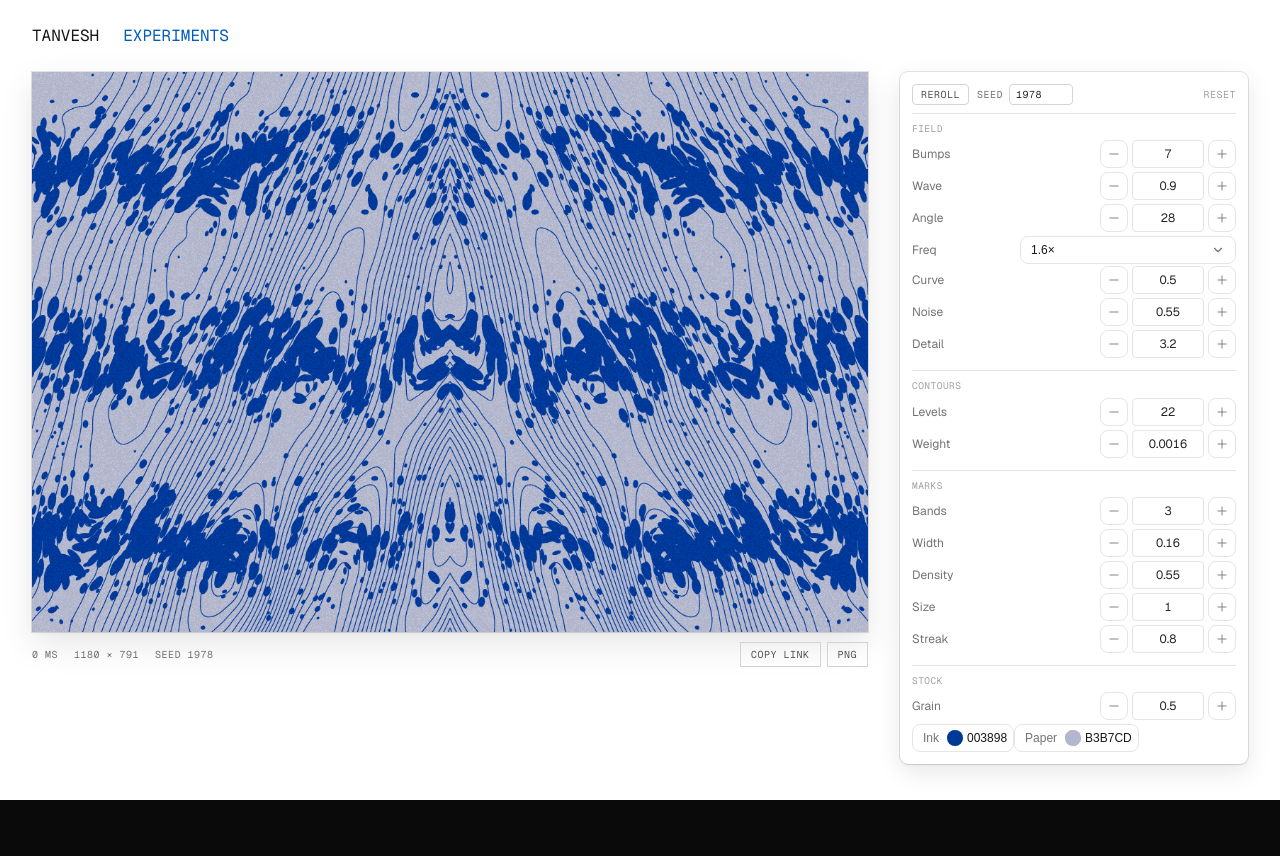
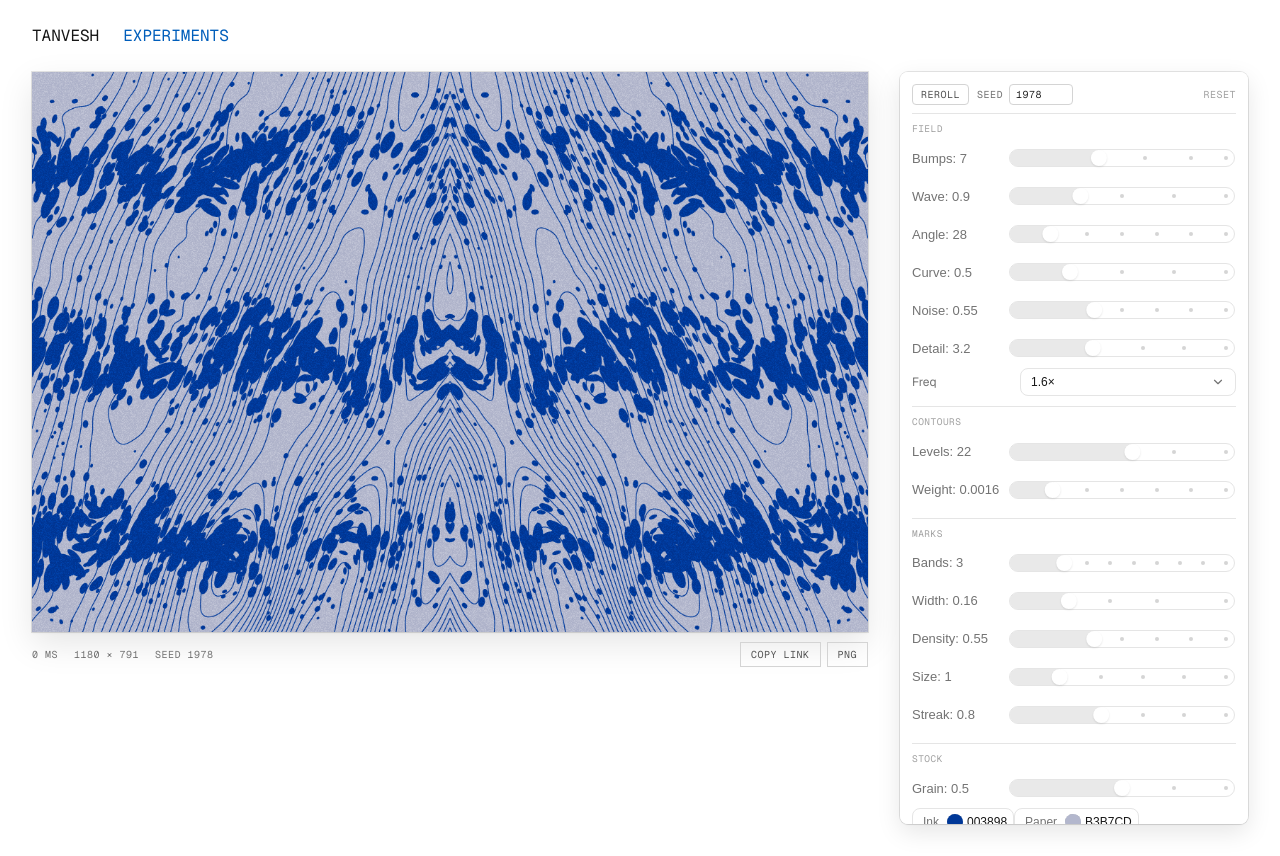
Before and after one commit to tanvesh01/paper-portfolio, a Next.js app: page /experiments in a window 1280 px wide. Before the commit the page ends 800 px from the top, so only its background shows below. Built offline with nearby package versions, Linux system fonts and the light colour scheme.

Commit message:
Draw slider steps as dots instead of +- steppers
Amp-Thread-ID: https://ampcode.com/threads/T-01a16824-af00-765d-850e-bf29b9e7b4d1
Co-authored-by: Amp <amp@ampcode.com>

```diff
--- a/components/plate/PlateStudio.tsx
+++ b/components/plate/PlateStudio.tsx
@@ -1,23 +1,15 @@
 "use client";
 
 import { useCallback, useEffect, useMemo, useRef, useState } from "react";
-import { Minus, Plus } from "lucide-react";
-import { Button } from "@/components/ui/button";
+import { Slider } from "@/components/ui/slider";
 import { ColorPickerPopover } from "@/components/ui/color-picker";
 import { Select, SelectContent, SelectItem, SelectTrigger } from "@/components/ui/select";
 import { DEFAULT_PARAMS, renderProcedural, type ProceduralParams } from "./engine";
 import { encodeParams } from "./params";
+import { AXIS_GROUPS, WAVE_FREQS, nearestIndex } from "./axes";
 
 const ASPECT = 1.492;
 const PLATE_WIDTH = 1180;
-
-/**
- * The wave frequencies worth offering.
- *
- * A continuous track spends most of its travel on frequencies that shimmer rather than
- * read, so the useful ones are a fixed list and Freq is a Select instead of a slider.
- */
-const WAVE_FREQS = [0.5, 1, 1.6, 2.5, 3.5];
 
 /**
  * The plate, driven by Fluid Functionalism components.
@@ -99,19 +91,28 @@ export default function PlateStudio({
 
   /** The groups, as data, so each shell can lay them out differently. */
   const groups = useMemo(
-    () => [
-      {
-        title: "Field",
+    () =>
+      AXIS_GROUPS.map((group) => ({
+        title: group.title,
         rows: (
           <>
-            <Axis label="Bumps" value={params.bumpCount} min={0} max={18} step={1} onChange={(v) => set("bumpCount", v)} />
-            <Axis label="Wave" value={params.waveAmp} min={0} max={3} step={0.05} onChange={(v) => set("waveAmp", v)} />
-            <Axis label="Angle" value={params.waveAngle} min={0} max={180} step={1} onChange={(v) => set("waveAngle", v)} />
+            {group.axes.map((axis) => (
+              <Axis
+                key={axis.key}
+                label={axis.label}
+                value={params[axis.key]}
+                steps={axis.steps}
+                onChange={(v) => set(axis.key, v)}
+              />
+            ))}
+            {group.title === "Field" && (
               <Row label="Freq">
                 <Select
                   size="compact"
-                value={String(nearest(WAVE_FREQS, params.waveFreq))}
-                onValueChange={(index) => set("waveFreq", WAVE_FREQS[Number(index)] ?? WAVE_FREQS[0])}
+                  value={String(nearestIndex(WAVE_FREQS, params.waveFreq))}
+                  onValueChange={(index) =>
+                    set("waveFreq", WAVE_FREQS[Number(index)] ?? WAVE_FREQS[0])
+                  }
                 >
                   <SelectTrigger aria-label="Wave frequency" className="w-full justify-between" />
                   <SelectContent>
@@ -123,38 +124,9 @@ export default function PlateStudio({
                   </SelectContent>
                 </Select>
               </Row>
-            <Axis label="Curve" value={params.waveCurve} min={0} max={2} step={0.05} onChange={(v) => set("waveCurve", v)} />
-            <Axis label="Noise" value={params.noiseAmp} min={0} max={1.5} step={0.02} onChange={(v) => set("noiseAmp", v)} />
-            <Axis label="Detail" value={params.noiseScale} min={0.5} max={8} step={0.1} onChange={(v) => set("noiseScale", v)} />
-          </>
-        ),
-      },
-      {
-        title: "Contours",
-        rows: (
+            )}
+            {group.title === "Stock" && (
               <>
-            <Axis label="Levels" value={params.contourLevels} min={0} max={40} step={1} onChange={(v) => set("contourLevels", v)} />
-            <Axis label="Weight" value={params.contourWeight} min={0.0006} max={0.006} step={0.0002} onChange={(v) => set("contourWeight", v)} />
-          </>
-        ),
-      },
-      {
-        title: "Marks",
-        rows: (
-          <>
-            <Axis label="Bands" value={params.bands} min={1} max={10} step={1} onChange={(v) => set("bands", v)} />
-            <Axis label="Width" value={params.bandWidth} min={0.03} max={0.5} step={0.01} onChange={(v) => set("bandWidth", v)} />
-            <Axis label="Density" value={params.dotDensity} min={0} max={1.5} step={0.02} onChange={(v) => set("dotDensity", v)} />
-            <Axis label="Size" value={params.dotScale} min={0.4} max={3} step={0.05} onChange={(v) => set("dotScale", v)} />
-            <Axis label="Streak" value={params.dotStreak} min={0} max={2} step={0.02} onChange={(v) => set("dotStreak", v)} />
-          </>
-        ),
-      },
-      {
-        title: "Stock",
-        rows: (
-          <>
-            <Axis label="Grain" value={params.grain} min={0} max={1} step={0.02} onChange={(v) => set("grain", v)} />
                 <ColorPickerPopover
                   size="compact"
                   value={params.ink}
@@ -170,11 +142,13 @@ export default function PlateStudio({
                   triggerClassName="w-full justify-between"
                 />
               </>
+            )}
+          </>
         ),
-      },
-    ],
+      })),
     [params, set],
   );
+
 
   const canvas = (
     <canvas ref={canvasRef} className="block h-auto w-full" aria-label="Procedural plate" />
@@ -300,99 +274,28 @@ function Row({ label, children }: { label: string; children: React.ReactNode })
 interface AxisProps {
   label: string;
   value: number;
-  min: number;
-  max: number;
-  step: number;
+  /** The stops this axis snaps to; each renders as a dot on the track. */
+  steps: number[];
   onChange: (value: number) => void;
 }
 
 /**
- * One numeric axis, as a stepper.
+ * One numeric axis, drawn as a slider with a dot at every stop.
  *
- * A stepper rather than a slider because the panel is read as a list of exact numbers: a
- * slider's track is 216px wide and cannot be aimed at a specific value, while a stepper
- * lands on the step grid every time and the number stays typeable.
- *
- * The value is snapped to the grid before it reaches state, and trimmed of float noise,
- * so equal plates serialise to equal URLs.
+ * The dots are the point: a continuous track gave no sense of where a control could land,
+ * and the thumb is 16px wide, so without them the reader cannot tell 22 levels from 24.
+ * The value label is click-to-edit, so an exact number is still one click away.
  */
-function Axis({ label, value, min, max, step, onChange }: AxisProps) {
-  const nudge = (direction: -1 | 1) => {
-    const next = roundToStep(value + direction * step, min, step);
-    onChange(Math.max(min, Math.min(max, next)));
-  };
-
+function Axis({ label, value, steps, onChange }: AxisProps) {
   return (
-    <div className="mb-1 flex items-center gap-2">
-      <label
-        htmlFor={`axis-${label}`}
-        className="min-w-[5.5rem] font-sans text-[12px] leading-[18px] text-neutral-500"
-      >
-        {label}
-      </label>
-
-      <div className="flex min-w-0 flex-1 items-center justify-end gap-1">
-        <Button
-          type="button"
-          size="icon-compact"
-          variant="ghost"
-          onClick={() => nudge(-1)}
-          disabled={value <= min}
-          aria-label={`Decrease ${label}`}
-          className="border border-neutral-200 text-neutral-500"
-        >
-          <Minus aria-hidden="true" />
-        </Button>
-
-        <input
-          id={`axis-${label}`}
-          type="number"
-          inputMode="decimal"
-          value={trimNumber(value)}
-          min={min}
-          max={max}
-          step={step}
-          onChange={(event) => {
-            const parsed = Number.parseFloat(event.target.value);
-            if (Number.isFinite(parsed)) {
-              onChange(Math.max(min, Math.min(max, roundToStep(parsed, min, step))));
-            }
-          }}
-          className="h-7 w-[4.5rem] min-w-0 rounded border border-neutral-200 bg-white px-1 text-center font-sans text-[12px] tabular-nums text-neutral-800 outline-none focus:border-neutral-500 [appearance:textfield] [&::-webkit-inner-spin-button]:appearance-none [&::-webkit-outer-spin-button]:appearance-none"
+    <Slider
+      size="compact"
+      label={label}
+      value={value}
+      steps={steps}
+      showSteps
+      onChange={(next) => onChange(next as number)}
+      className="[&>span:first-child]:min-w-[5.5rem] !mb-0.5"
     />
-
-        <Button
-          type="button"
-          size="icon-compact"
-          variant="ghost"
-          onClick={() => nudge(1)}
-          disabled={value >= max}
-          aria-label={`Increase ${label}`}
-          className="border border-neutral-200 text-neutral-500"
-        >
-          <Plus aria-hidden="true" />
-        </Button>
-      </div>
-    </div>
   );
 }
-
-/** Snap to the step grid and trim float noise, so equal plates give equal URLs. */
-function roundToStep(value: number, min: number, step: number): number {
-  const snapped = Math.round((value - min) / step) * step + min;
-  return Number(snapped.toFixed(4));
-}
-
-/** Drop trailing zeros so a stepper reads "7", not "7.0000". */
-function trimNumber(value: number): string {
-  return String(Number(value.toFixed(4)));
-}
-
-/** The index of the nearest entry, for a value that must land on a fixed set. */
-function nearest(values: number[], target: number): number {
-  let best = 0;
-  for (let i = 1; i < values.length; i += 1) {
-    if (Math.abs((values[i] ?? 0) - target) < Math.abs((values[best] ?? 0) - target)) best = i;
-  }
-  return best;
-}
--- /dev/null
+++ b/components/plate/axes.ts
@@ -0,0 +1,100 @@
+import { DEFAULT_PARAMS, type ProceduralParams } from "./engine";
+
+/** The numeric fields the panel drives. Colours and the seed are handled separately. */
+export type NumericKey = Exclude<keyof ProceduralParams, "ink" | "paper" | "contourInk">;
+
+export interface AxisDef {
+  key: NumericKey;
+  label: string;
+  /**
+   * The stops this axis snaps to; each renders as a dot on the track.
+   *
+   * A plain `step` was wrong here: the slider snaps the *value* to the grid, so a coarse
+   * step silently moved the tuned defaults (Bumps 7 became 8, Angle 28 became 20). An
+   * explicit list keeps every default exactly where the plate was designed, and the
+   * number of entries is what makes the dots readable on a 216px track.
+   */
+  steps: number[];
+}
+
+export interface AxisGroup {
+  title: string;
+  axes: AxisDef[];
+}
+
+/**
+ * Every list below contains that axis's default, so the untouched page still renders the
+ * plate it was tuned around. `assertDefaultsAreStops` enforces it at module load.
+ */
+export const AXIS_GROUPS: AxisGroup[] = [
+  {
+    title: "Field",
+    axes: [
+      { key: "bumpCount", label: "Bumps", steps: [0, 3, 7, 11, 15, 18] },
+      { key: "waveAmp", label: "Wave", steps: [0, 0.45, 0.9, 1.5, 2.25, 3] },
+      { key: "waveAngle", label: "Angle", steps: [0, 28, 60, 90, 120, 150, 180] },
+      { key: "waveCurve", label: "Curve", steps: [0, 0.5, 1, 1.5, 2] },
+      { key: "noiseAmp", label: "Noise", steps: [0, 0.25, 0.55, 0.75, 1, 1.25, 1.5] },
+      { key: "noiseScale", label: "Detail", steps: [0.5, 1.5, 3.2, 5, 6.5, 8] },
+    ],
+  },
+  {
+    title: "Contours",
+    axes: [
+      { key: "contourLevels", label: "Levels", steps: [0, 5, 10, 15, 22, 30, 40] },
+      { key: "contourWeight", label: "Weight", steps: [0.0008, 0.0016, 0.0024, 0.0032, 0.004, 0.0048, 0.0056] },
+    ],
+  },
+  {
+    title: "Marks",
+    axes: [
+      { key: "bands", label: "Bands", steps: [1, 2, 3, 4, 5, 6, 7, 8, 9, 10] },
+      { key: "bandWidth", label: "Width", steps: [0.05, 0.1, 0.16, 0.25, 0.35, 0.5] },
+      { key: "dotDensity", label: "Density", steps: [0, 0.25, 0.55, 0.75, 1, 1.25, 1.5] },
+      { key: "dotScale", label: "Size", steps: [0.5, 0.75, 1, 1.5, 2, 2.5, 3] },
+      { key: "dotStreak", label: "Streak", steps: [0, 0.4, 0.8, 1.2, 1.6, 2] },
+    ],
+  },
+  {
+    title: "Stock",
+    axes: [{ key: "grain", label: "Grain", steps: [0, 0.25, 0.5, 0.75, 1] }],
+  },
+];
+
+/**
+ * The wave frequencies worth offering.
+ *
+ * A continuous track spends most of its travel on frequencies that shimmer rather than
+ * read, so the useful ones are a fixed list and Freq is a Select instead of a slider.
+ */
+export const WAVE_FREQS = [0.5, 1, 1.6, 2.5, 3.5];
+
+/** The index of the nearest entry, for a value that must land on a fixed set. */
+export function nearestIndex(values: number[], target: number): number {
+  let best = 0;
+  for (let i = 1; i < values.length; i += 1) {
+    if (Math.abs((values[i] ?? 0) - target) < Math.abs((values[best] ?? 0) - target)) best = i;
+  }
+  return best;
+}
+
+/**
+ * Guard: a stop list that omits its default would silently change the plate on load.
+ *
+ * This throws during development and build rather than shipping a page whose untouched
+ * state no longer matches `DEFAULT_PARAMS`.
+ */
+function assertDefaultsAreStops(): void {
+  for (const group of AXIS_GROUPS) {
+    for (const axis of group.axes) {
+      const fallback = DEFAULT_PARAMS[axis.key];
+      if (!axis.steps.some((stop) => Math.abs(stop - fallback) < 1e-9)) {
+        throw new Error(
+          `Axis "${axis.label}" has no stop for its default ${fallback}; the untouched plate would change.`,
+        );
+      }
+    }
+  }
+}
+
+assertDefaultsAreStops();
```
Lines whose indentation alone changed are shown as unchanged.
